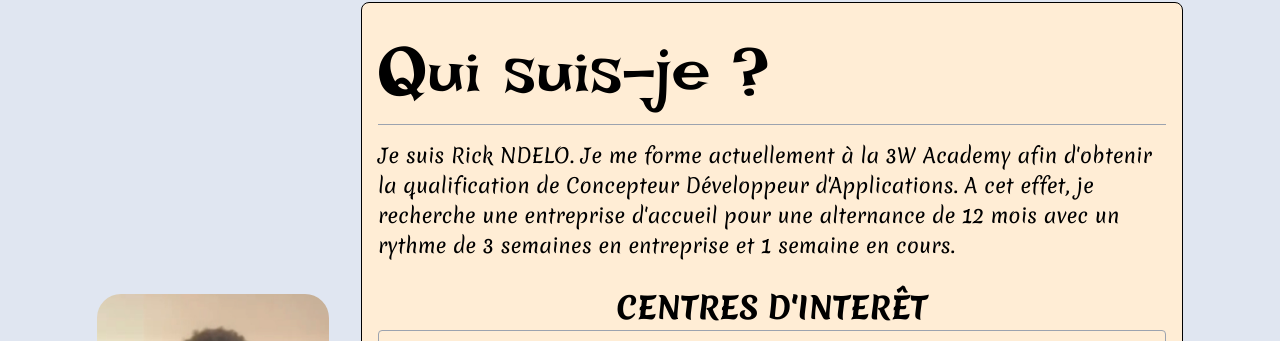
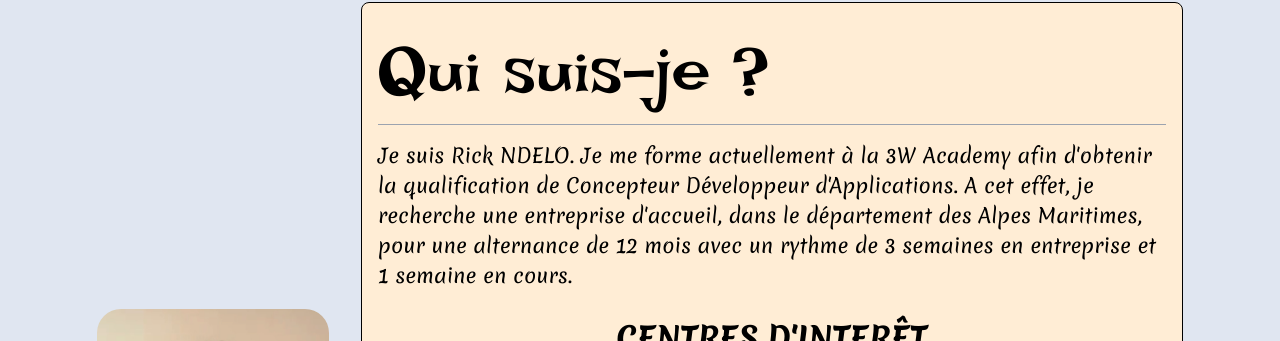
Before and after one commit to rivalence/portfolio, a React (Create React App) app: page / in a window 1280 px wide. Shown: the part 405-746 px from the top of the page. Built offline with nearby package versions, Linux system fonts and the light colour scheme.

Commit message:
rajout des centres d interets

```diff
--- a/src/sections/AboutMe.js
+++ b/src/sections/AboutMe.js
@@ -19,8 +19,9 @@ export default function AboutMe() {
                 <h1>Qui suis-je ?</h1><hr className='border-gray-400'/>
                 <p className='pt-4'>
                     Je suis Rick NDELO. Je me forme actuellement à la 3W Academy afin d'obtenir la qualification de
-                    Concepteur Développeur d'Applications. A cet effet, je recherche une entreprise d'accueil pour une alternance de
-                    12 mois avec un rythme de 3 semaines en entreprise et 1 semaine en cours.
+                    Concepteur Développeur d'Applications. A cet effet, je recherche une entreprise d'accueil, dans le département
+                    des Alpes Maritimes, pour une alternance de 12 mois avec un rythme de 3 semaines en entreprise et 1 semaine en
+                    cours.
                 </p><br />
                 <h2 className='text-center'>CENTRES D'INTERÊT</h2>
 
```
